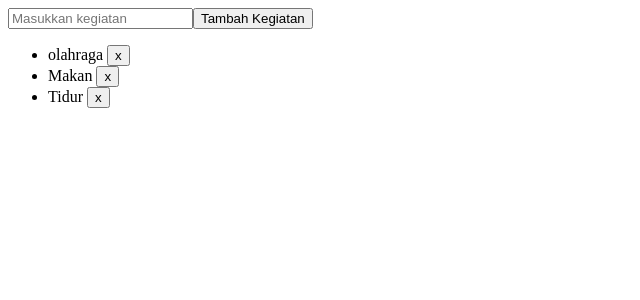
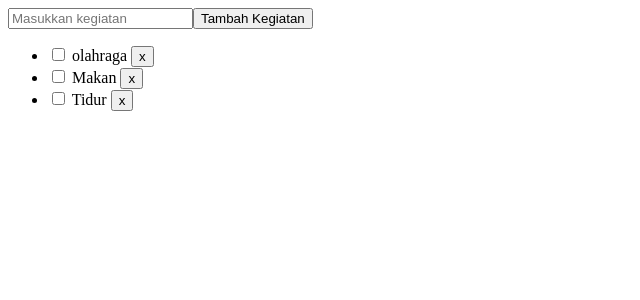
Before and after one commit to Kikosinaga/32-PBK-UTS-233510771, a Vue app: page / in a window 1280 px wide. Shown: the top 300 px of the page, without its empty margins (0-640 px from the left). Built offline with nearby package versions, Linux system fonts and the light colour scheme.

Commit message:
Menambahkan fitur ceklist box untuk menandai kegiatan yang sudah selesai

```diff
--- a/src/components/HelloWorld.vue
+++ b/src/components/HelloWorld.vue
@@ -1,18 +1,26 @@
 <script setup>
 import { ref } from 'vue'
 
-const activities = ref(["olahraga","Makan","Tidur"])
+const activities = ref([
+  { text: "olahraga", done: false },
+  { text: "Makan", done: false },
+  { text: "Tidur", done: false }
+])
 const newActivity = ref('')
 
 function addActivity() {
   if (newActivity.value.trim() !== '') {
-    activities.value.push(newActivity.value.trim())
+    activities.value.push({ text: newActivity.value.trim(), done: false })
     newActivity.value = ''
   }
 }
 
 function removeActivity(index) {
   activities.value.splice(index, 1)
+}
+
+function toggleDone(activity) {
+  activity.done = !activity.done
 }
 </script>
 
@@ -22,7 +30,8 @@ function removeActivity(index) {
     <button @click="addActivity">Tambah Kegiatan</button>
     <ul>
       <li v-for="(activity, index) in activities" :key="index">
-        {{ activity }}
+        <input type="checkbox" v-model="activity.done" />
+        {{ activity.text }}
         <button @click="removeActivity(index)">x</button>
       </li>
     </ul>
```
